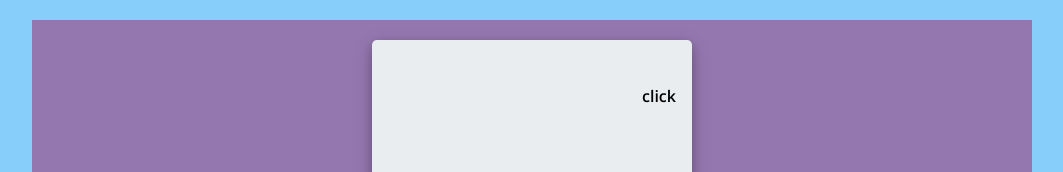
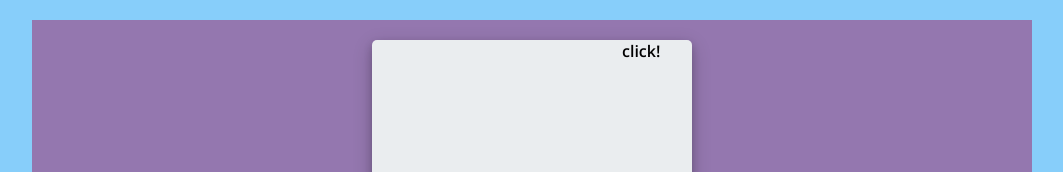
Before and after one commit to vaibhavkumar1/Industrial_training_project, a plain HTML site: page smart.html in a window 1280 px wide. Shown: the top 172 px of the page, without its empty margins (108-1171 px from the left). Drawn offline with nearby package versions, Linux system fonts and the light colour scheme.

Commit message:
microphone

```diff
--- a/smart.html
+++ b/smart.html
@@ -17,8 +17,8 @@
                 </div>
             </div>
             <div id="output-microphone">
+		    click!
 						<span id="microphone">
-							click
 						</span>
                 <span class="tooltip">Operations are plus, minus, multiply, divide &amp; reminder
 						The user input format is number + operation + number<br><br>
```
